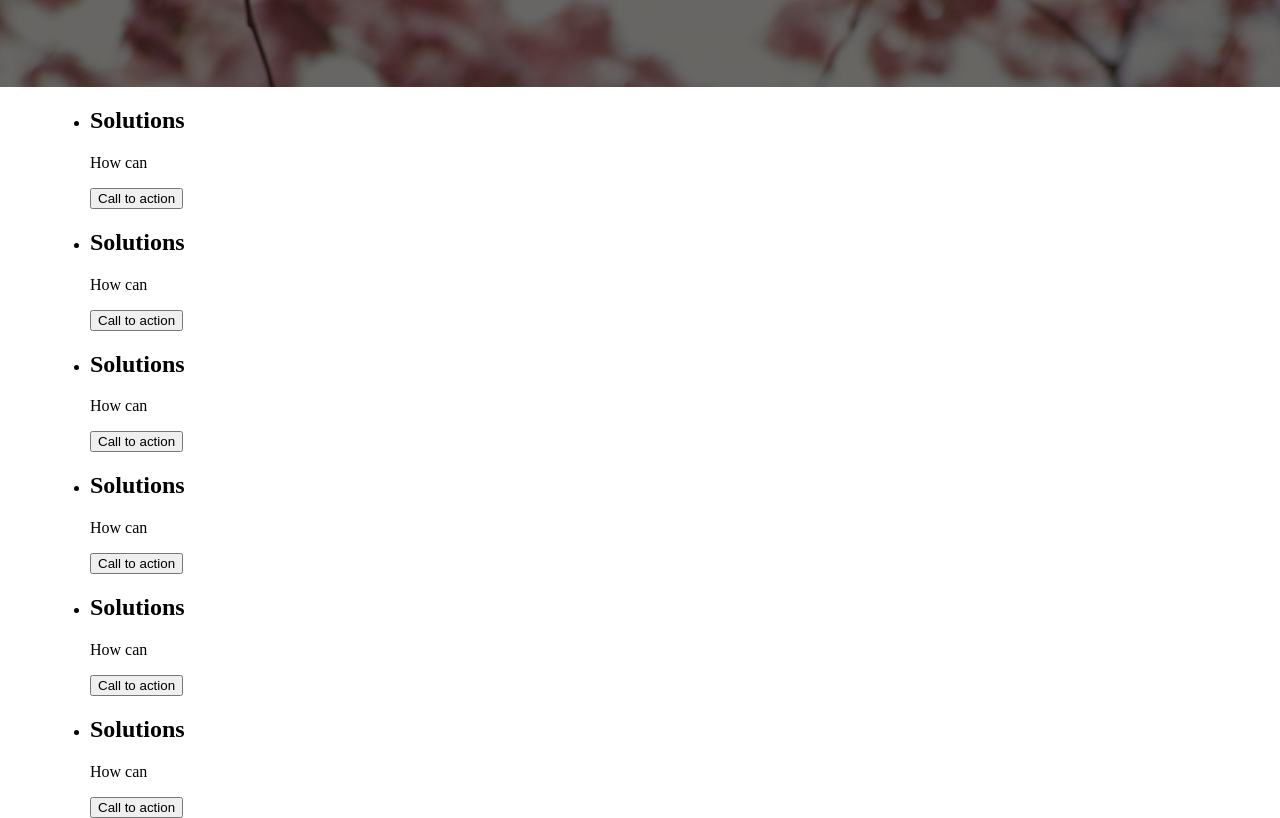
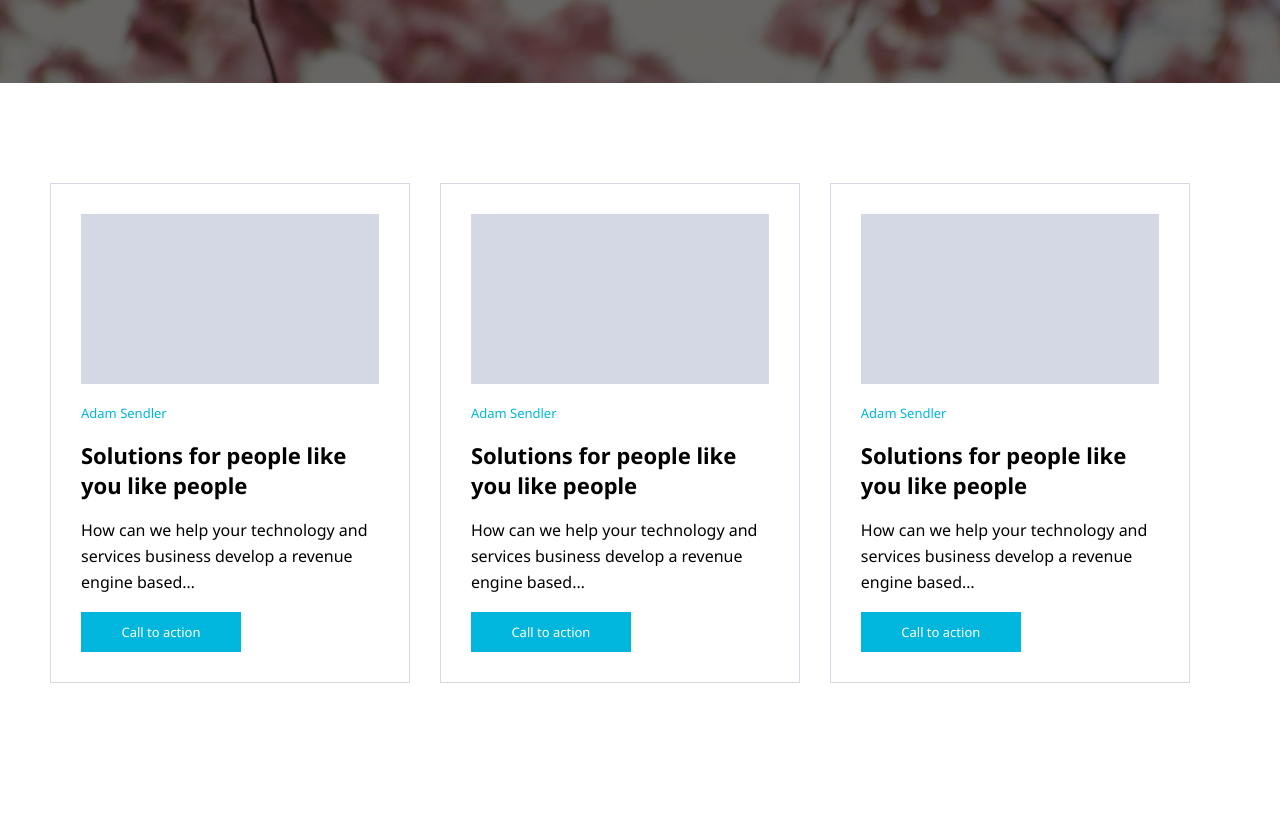
Before and after one commit to SonicFear96/resonate-test, a website: page src/index.html in a window 1280 px wide. Shown: the part 313-1131 px from the top of the page. After the commit the page ends 996 px from the top, so only its background shows below. Drawn offline with nearby package versions, Linux system fonts and the light colour scheme; files that its build step writes are made by us from their sources.

Commit message:
fix: list and item

```diff
--- a/src/index.html
+++ b/src/index.html
@@ -25,56 +25,44 @@
           <li class="list__item">
             <div class="item-image"></div>
             <div class="item-tag__wrapper">
-              <span class="item-tag"></span>
-              <h2 class="item-title">Solutions</h2>
-              <p class="item-subtitle">How can</p>
-              <button class="button item-button">Call to action</button>
+              <span class="item-tag">Adam Sendler</span>
             </div>
+            <h2 class="item-title">
+              Solutions for people like you like people
+            </h2>
+            <p class="item-subtitle">
+              How can we help your technology and services business develop a
+              revenue engine based…
+            </p>
+            <button class="button item-button">Call to action</button>
           </li>
           <li class="list__item">
             <div class="item-image"></div>
             <div class="item-tag__wrapper">
-              <span class="item-tag"></span>
-              <h2 class="item-title">Solutions</h2>
-              <p class="item-subtitle">How can</p>
-              <button class="button item-button">Call to action</button>
+              <span class="item-tag">Adam Sendler</span>
             </div>
+            <h2 class="item-title">
+              Solutions for people like you like people
+            </h2>
+            <p class="item-subtitle">
+              How can we help your technology and services business develop a
+              revenue engine based…
+            </p>
+            <button class="button item-button">Call to action</button>
           </li>
           <li class="list__item">
             <div class="item-image"></div>
             <div class="item-tag__wrapper">
-              <span class="item-tag"></span>
-              <h2 class="item-title">Solutions</h2>
-              <p class="item-subtitle">How can</p>
-              <button class="button item-button">Call to action</button>
+              <span class="item-tag">Adam Sendler</span>
             </div>
-          </li>
-          <li class="list__item">
-            <div class="item-image"></div>
-            <div class="item-tag__wrapper">
-              <span class="item-tag"></span>
-              <h2 class="item-title">Solutions</h2>
-              <p class="item-subtitle">How can</p>
-              <button class="button item-button">Call to action</button>
-            </div>
-          </li>
-          <li class="list__item">
-            <div class="item-image"></div>
-            <div class="item-tag__wrapper">
-              <span class="item-tag"></span>
-              <h2 class="item-title">Solutions</h2>
-              <p class="item-subtitle">How can</p>
-              <button class="button item-button">Call to action</button>
-            </div>
-          </li>
-          <li class="list__item">
-            <div class="item-image"></div>
-            <div class="item-tag__wrapper">
-              <span class="item-tag"></span>
-              <h2 class="item-title">Solutions</h2>
-              <p class="item-subtitle">How can</p>
-              <button class="button item-button">Call to action</button>
-            </div>
+            <h2 class="item-title">
+              Solutions for people like you like people
+            </h2>
+            <p class="item-subtitle">
+              How can we help your technology and services business develop a
+              revenue engine based…
+            </p>
+            <button class="button item-button">Call to action</button>
           </li>
         </ul>
       </div>
--- /dev/null
+++ b/src/scss/blocks/button.scss
@@ -0,0 +1,14 @@
+.item-button {
+  width: 160px;
+  height: 40px;
+  background-color: $light-blue;
+  border: none;
+  color: white;
+  font-family: "Noto Sans";
+  font-size: 13px;
+  line-height: 20px;
+}
+
+button:hover {
+  background-color: $light-blue-hover;
+}
--- a/src/scss/blocks/hero.scss
+++ b/src/scss/blocks/hero.scss
@@ -1,6 +1,6 @@
 .hero-image {
   background-image: url("../../img/background-main.jpg");
-  height: 50%;
+  height: 396px;
   background-position: center;
   background-repeat: no-repeat;
   background-size: cover;
--- /dev/null
+++ b/src/scss/blocks/item.scss
@@ -0,0 +1,22 @@
+.item-image {
+  background-image: url("../../img/item-1.jpg");
+  max-width: 405px;
+  height: 170px;
+}
+.item-tag {
+  font-size: 13px;
+  line-height: 20px;
+  color: $light-blue;
+}
+
+.item-title {
+  font-size: 22px;
+  line-height: 30px;
+  color: black;
+}
+
+.item-subtitle {
+  font-size: 16px;
+  line-height: 26px;
+  color: black;
+}
--- /dev/null
+++ b/src/scss/blocks/list.scss
@@ -0,0 +1,19 @@
+.list {
+  list-style-type: none;
+  margin: 100px 0 0 0;
+  padding: 0;
+  display: flex;
+  flex-direction: row;
+  flex-wrap: wrap;
+  gap: 30px;
+}
+
+.list__item {
+  width: 30.5%;
+  height: 500px;
+  border: 1px solid #d3d8e4;
+  display: flex;
+  flex-direction: column;
+  justify-content: space-between;
+  padding: 30px;
+}
--- a/src/scss/global.scss
+++ b/src/scss/global.scss
@@ -1,13 +1,15 @@
 // color
 
 $light-blue: #00b6dd;
+$light-blue-hover: #63cde2;
 $dark-blue: #081580;
+$dark-blue-hover: #0f22bd;
 $light-grey: #d3d8e4;
 $light-pink: #ff779a;
 
 //view
 
-$XS: 320px;
+$XS-ONLY: 575px;
 $SSM: 576px;
 $SM: 768px;
 $MD: 992px;
--- a/src/scss/style.scss
+++ b/src/scss/style.scss
@@ -1,10 +1,24 @@
 @import "./global.scss";
 @import "./blocks/hero.scss";
+@import "./blocks/list.scss";
+@import "./blocks/item.scss";
+@import "./blocks/button.scss";
+
+*,
+*::before,
+*::after,
+:root {
+  margin: 0;
+  padding: 0;
+  box-sizing: border-box;
+}
+
 body,
 html {
   height: 100%;
   margin: 0;
   padding: 0;
+  font-family: "Noto Sans";
 }
 
 .container {
```
Also changed, not shown: src/img/item-1.jpg (added).
